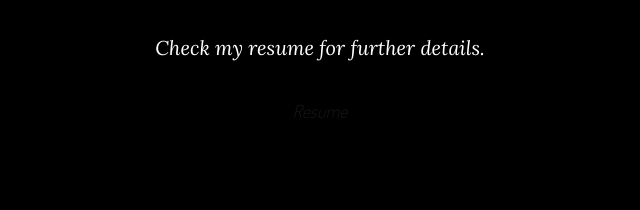
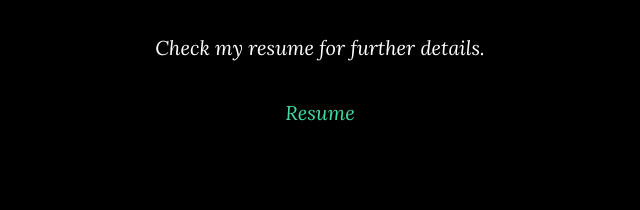
Before and after one commit to prachi20ag/prachi20ag.github.io, a website: page index.html in a window 1280 px wide. Shown: the part 1310-1520 px from the top of the page, 320-960 px from the left. Drawn offline with nearby package versions, Linux system fonts and the light colour scheme.

Commit message:
modify css

```diff
--- a/css/grayscale.css
+++ b/css/grayscale.css
@@ -22,10 +22,10 @@ body {
   color: white;
   background-color: black;
 }
-#resume {color:#151515;
-font-family: 'Dosis', sans-serif;
+#resume {color:#42DCA3;
+font-family: "Lora", "Helvetica Neue", Helvetica, Arial, sans-serif;
 font-weight:100px;
-font-size:18px}
+font-size:20px}
 #first::first-letter {
 font-size:200%;
 }
@@ -264,7 +264,7 @@ a:focus {
   padding: 100px 0;
   text-align: center;
   color: white;
-  background: url(../img/bg2.jpeg) no-repeat bottom center scroll;
+  background: url(../img/bg2.png) no-repeat center scroll;
   background-color: black;
   -webkit-background-size: cover;
   -moz-background-size: cover;
```
